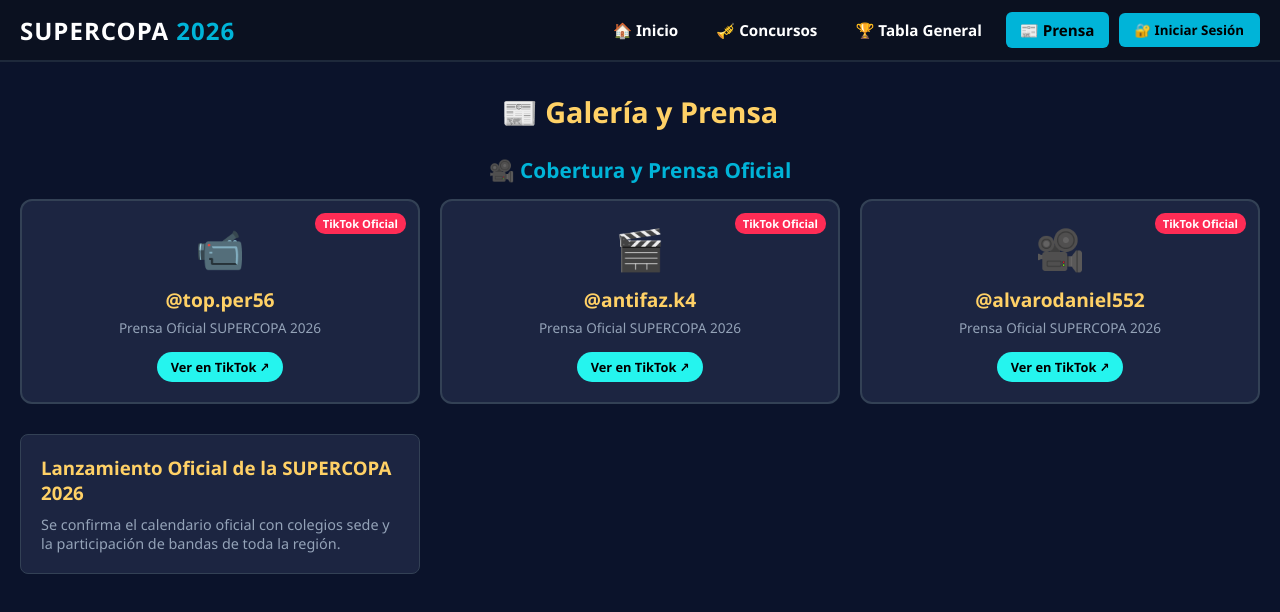
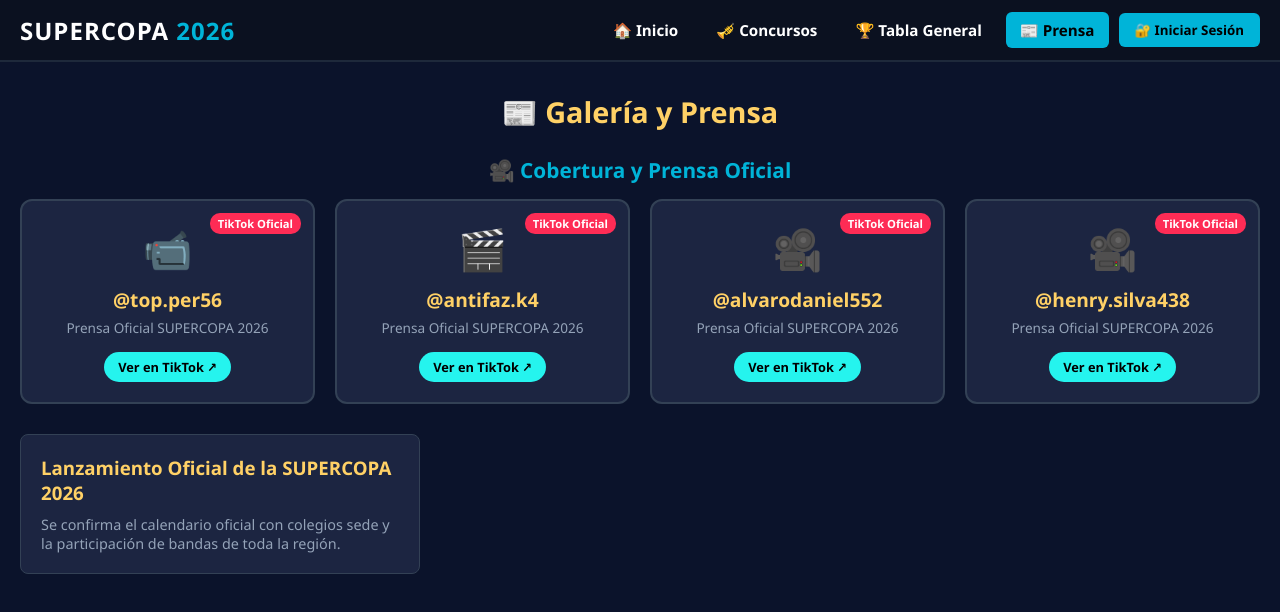
Before and after one commit to victorsanchez0130-blip/SUPERCOPA2K26, a website: page public/index.html in a window 1280 px wide. Both pictures are taken after a click on the button "📰 Prensa". Drawn offline with Linux system fonts and the light colour scheme; no server answers.

Commit message:
index.html

```diff
--- a/public/index.html
+++ b/public/index.html
@@ -148,6 +148,13 @@
                         <p>Prensa Oficial SUPERCOPA 2026</p>
                         <span class="btn-tiktok">Ver en TikTok ↗</span>
                     </a>
+                    <a href="https://www.tiktok.com/@henry.silva438?_r=1&_t=ZS-98VsqxyJSOC" target="_blank" rel="noopener noreferrer" class="press-official-card">
+                        <div class="tiktok-badge">TikTok Oficial</div>
+                        <div class="press-avatar">🎥</div>
+                        <h3>@henry.silva438</h3>
+                        <p>Prensa Oficial SUPERCOPA 2026</p>
+                        <span class="btn-tiktok">Ver en TikTok ↗</span>
+                     </a>
                 </div>
             </div>
 
```
